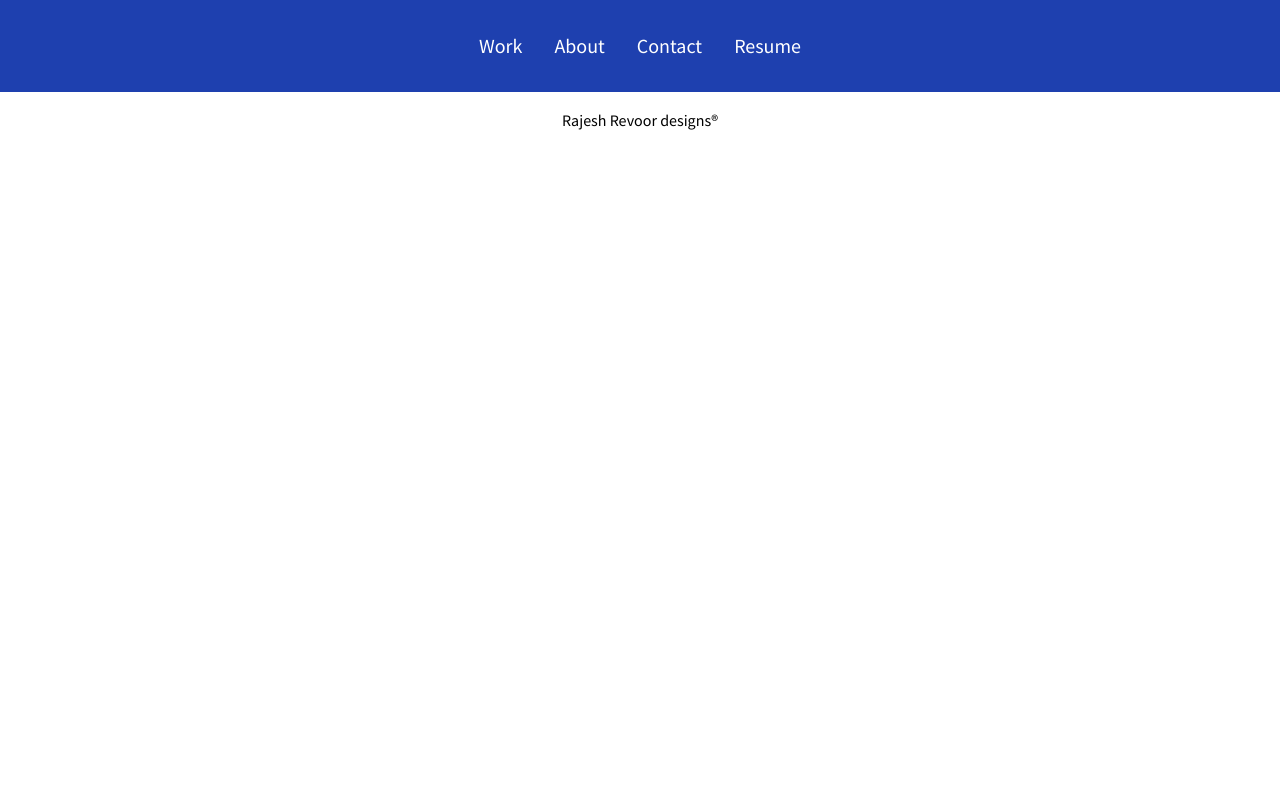
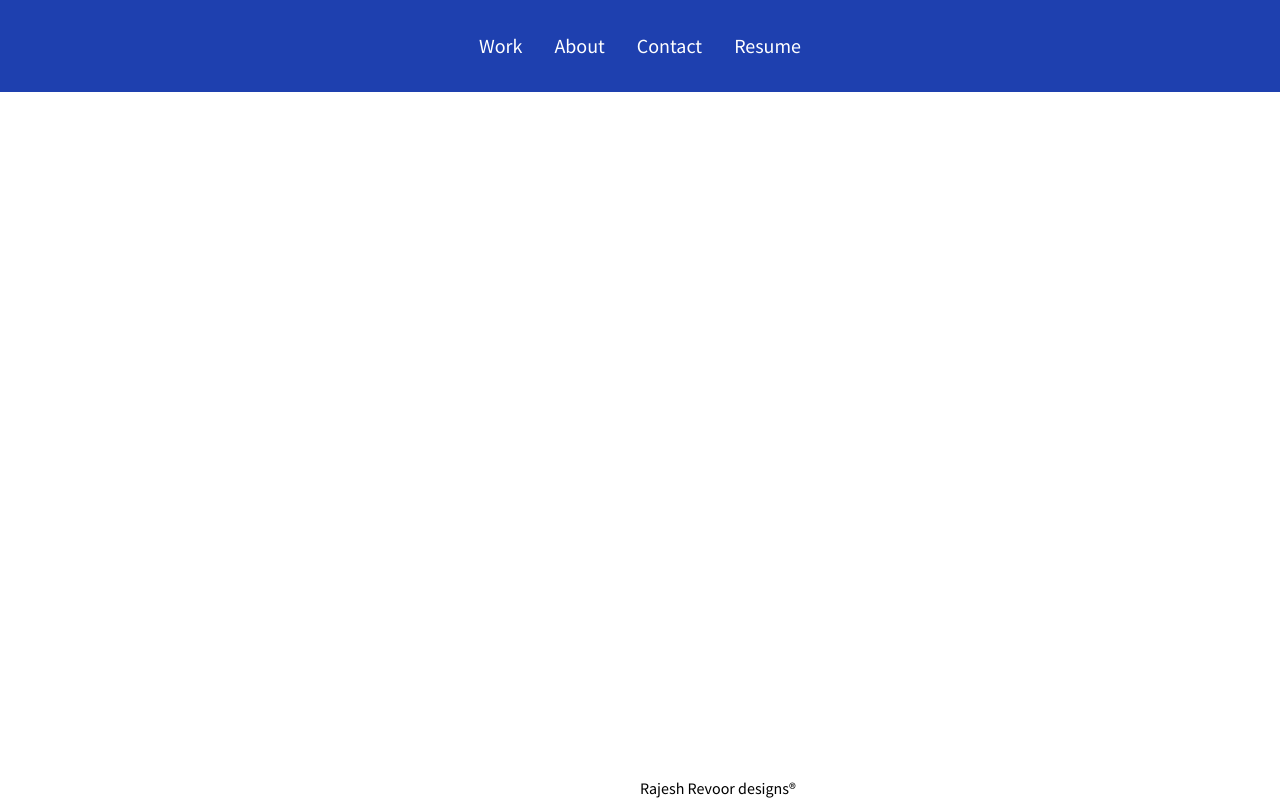
Before and after one commit to rajesh171812/portfolio-poc, a Next.js app: page / in a window 1280 px wide. Built offline with nearby package versions, Linux system fonts and the light colour scheme.

Commit message:
feat: added meta

```diff
--- a/pages/index.js
+++ b/pages/index.js
@@ -1,6 +1,5 @@
 import Head from "next/head";
 import React from "react";
-import Work from "./work";
 export default function Home() {
   return (
     <div>
@@ -16,9 +15,15 @@ export default function Home() {
           href="https://fonts.googleapis.com/css2?family=Roboto&display=swap"
           rel="stylesheet"
         />
+        TODO : change meta
+        <meta
+          name="description"
+          content="Rajesh Revoor portfolio website"
+        />
+        <meta name="og:title" content="Rajesh Revoor" />
       </Head>
       <footer>
-        <div className="m-4 font-sans text-center">
+        <div className="fixed bottom-0 left-1/2 font-sans">
           Rajesh Revoor designs<span>&#174;</span>
         </div>
       </footer>
```
